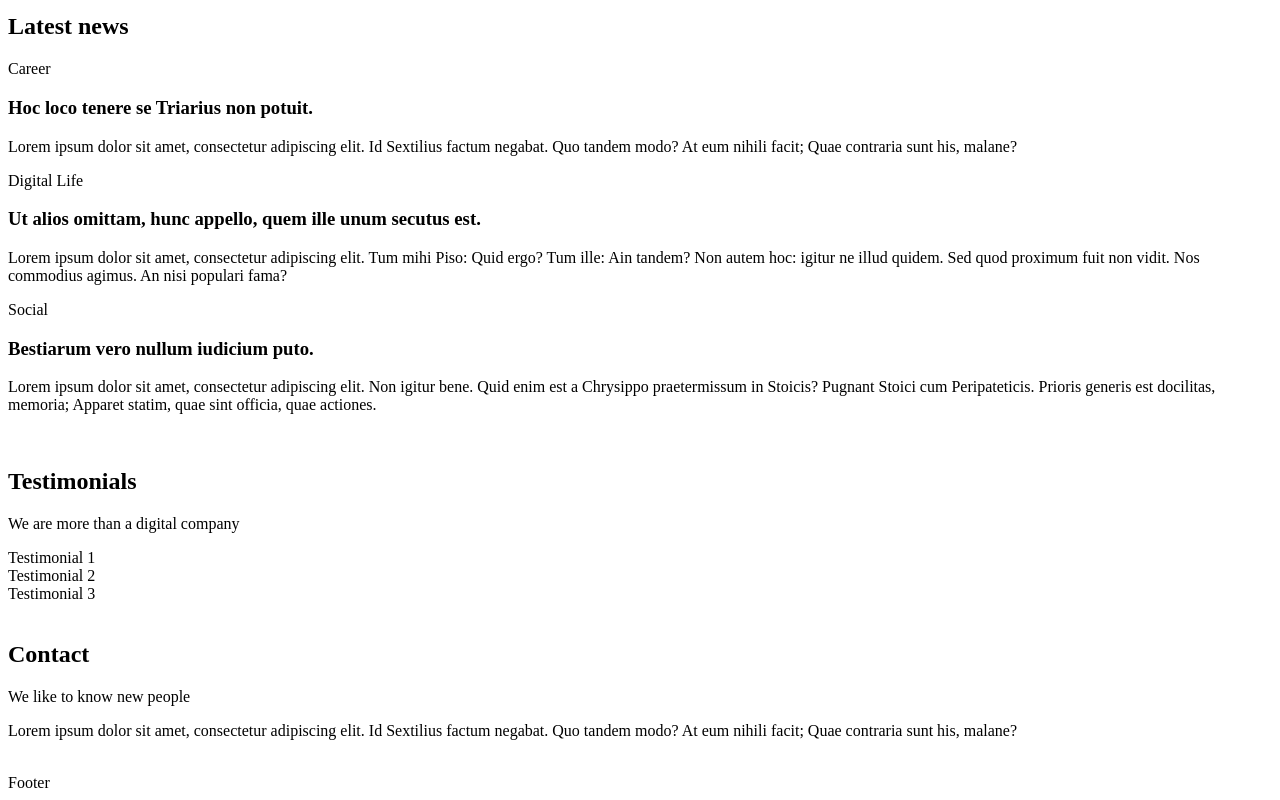
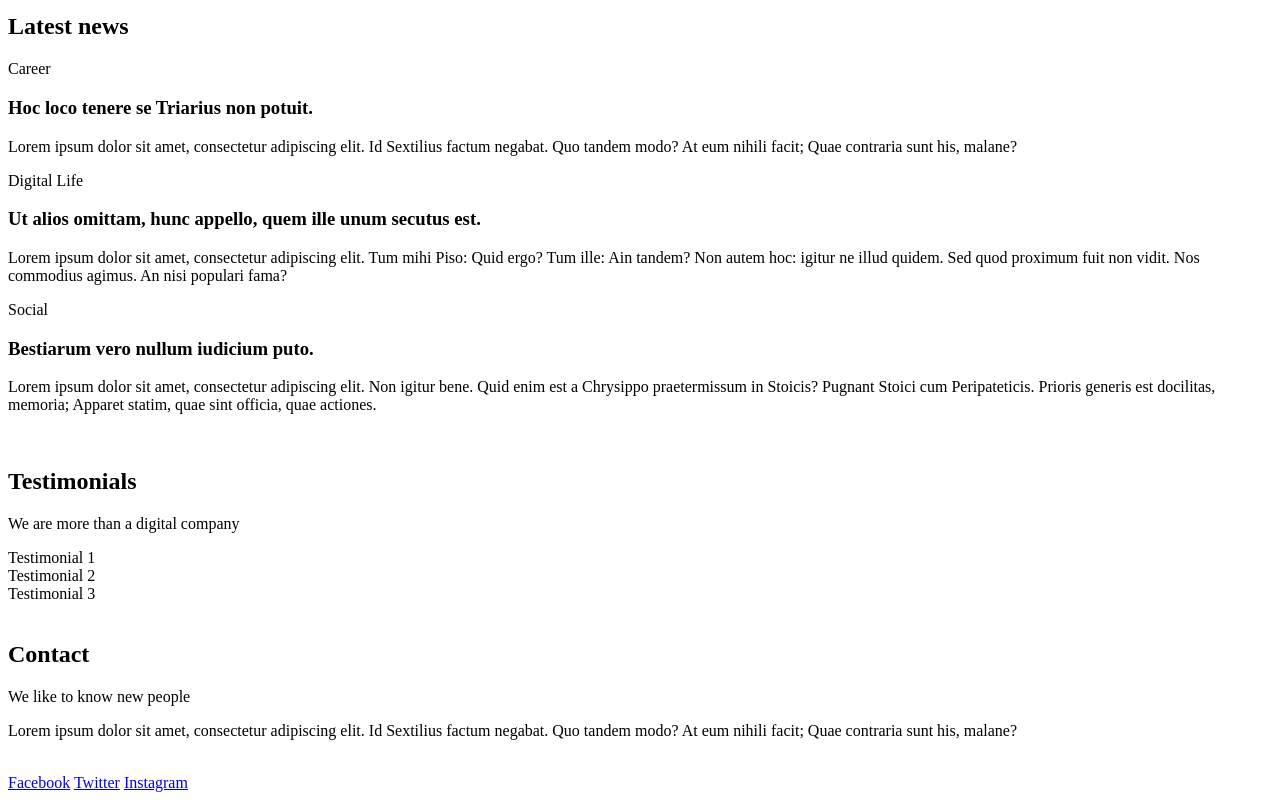
Before and after one commit to djmlMhmd/holbertonschool-web_front_end, a plain HTML site: page html_advanced/21-index.html in a window 1280 px wide. Shown: the part 1284-2084 px from the top of the page. Drawn offline with Linux system fonts and the light colour scheme.

Commit message:
adding social media links

```diff
--- a/html_advanced/21-index.html
+++ b/html_advanced/21-index.html
@@ -1,13 +1,13 @@
 <!DOCTYPE html>
 <html lang="en" dir="ltr">
 	<head>
-		<meta charset="UTF-8" />
+		<meta charset="utf-8" />
 		<meta
 			name="viewport"
 			content="width=device-width, initial-scale=1.0, viewport-fit=cover"
 		/>
+		<title>Homepage - Techium</title>
 		<meta name="description" content="Techium is a digital agency" />
-		<title>Homepage - Techium</title>
 		<link rel="icon" type="image/x-icon" href="./favicon.ico" />
 		<link rel="icon" type="image/png" href="./favicon.png" />
 	</head>
@@ -68,9 +68,15 @@
 						<p>Take a look in our portfolio</p>
 					</header>
 					<div>
-						<article><h3>Interior Design</h3></article>
-						<article><h3>Web Development</h3></article>
-						<article><h3>Personal Brand</h3></article>
+						<article>
+							<h3>Interior Design</h3>
+						</article>
+						<article>
+							<h3>Web Development</h3>
+						</article>
+						<article>
+							<h3>Personal Brand</h3>
+						</article>
 					</div>
 				</div>
 			</section>
@@ -194,7 +200,13 @@
 		<br />
 		<!-- Footer -->
 		<footer>
-			<div>Footer</div>
+			<div>
+				<a href="https://www.facebook.com/HolbertonSchool/">Facebook</a>
+				<a href="https://twitter.com/holbertonschool">Twitter</a>
+				<a href="https://www.instagram.com/holbertonschool/"
+					>Instagram</a
+				>
+			</div>
 		</footer>
 	</body>
 </html>
```
